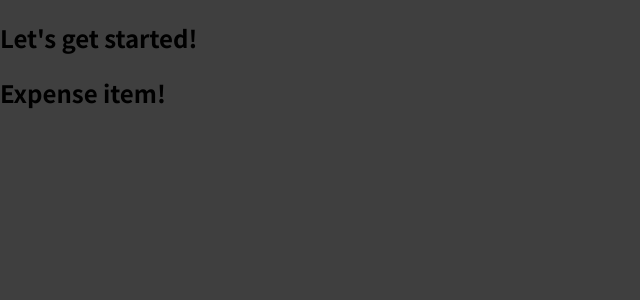
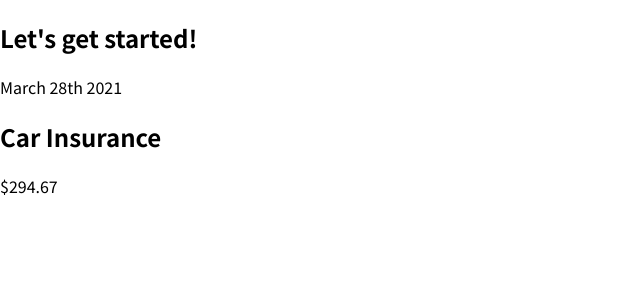
Before and after one commit to dnilay/cts-hnt-26th-nov-21, a JavaScript app: page / in a window 1280 px wide. Shown: the top 300 px of the page, without its empty margins (0-640 px from the left). Built offline with nearby package versions, Linux system fonts and the light colour scheme.

Commit message:
added complex jsx

```diff
--- a/src/components/ExpenseItem.js
+++ b/src/components/ExpenseItem.js
@@ -1,5 +1,13 @@
 function ExpenseItem() {
-  return <h2>Expense item!</h2>;
+  return (
+    <div>
+      <div>March 28th 2021</div>
+      <div>
+        <h2>Car Insurance</h2>
+        <div>$294.67</div>
+      </div>
+    </div>
+  );
 }
 
 export default ExpenseItem;
--- a/src/index.css
+++ b/src/index.css
@@ -10,5 +10,5 @@
 
 body {
   margin: 0;
-  background-color: #3f3f3f;
+  background-color:white;
 }
```
